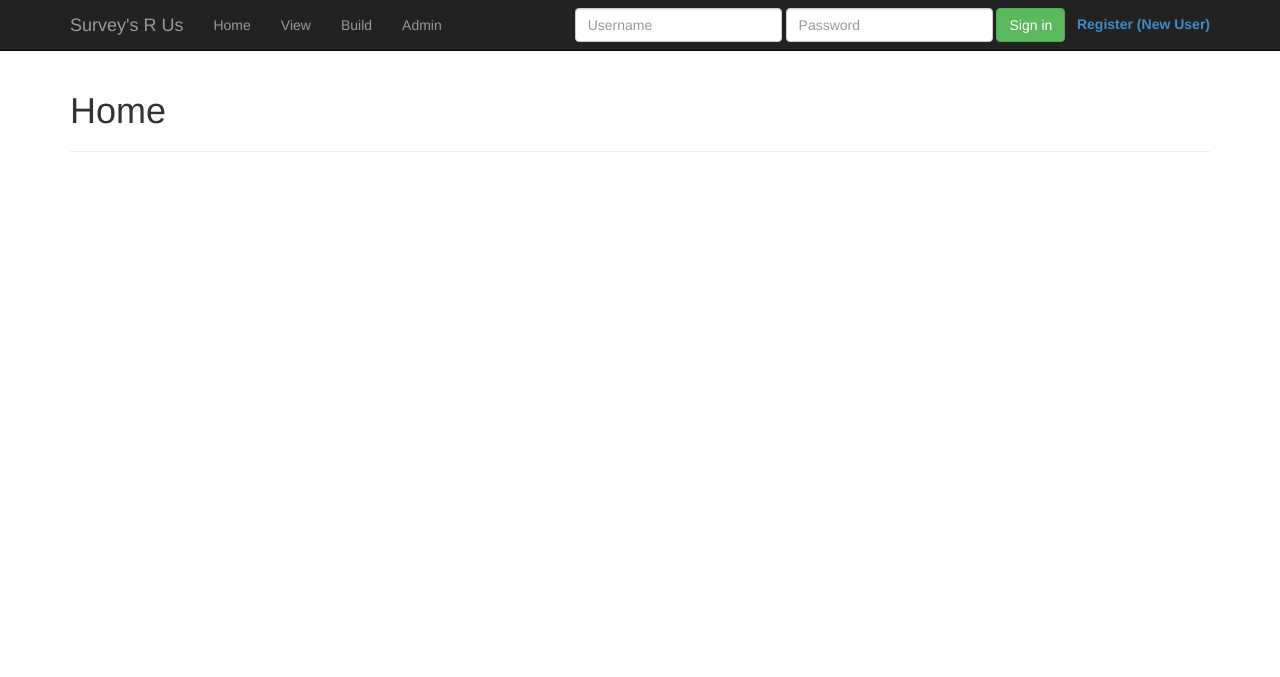
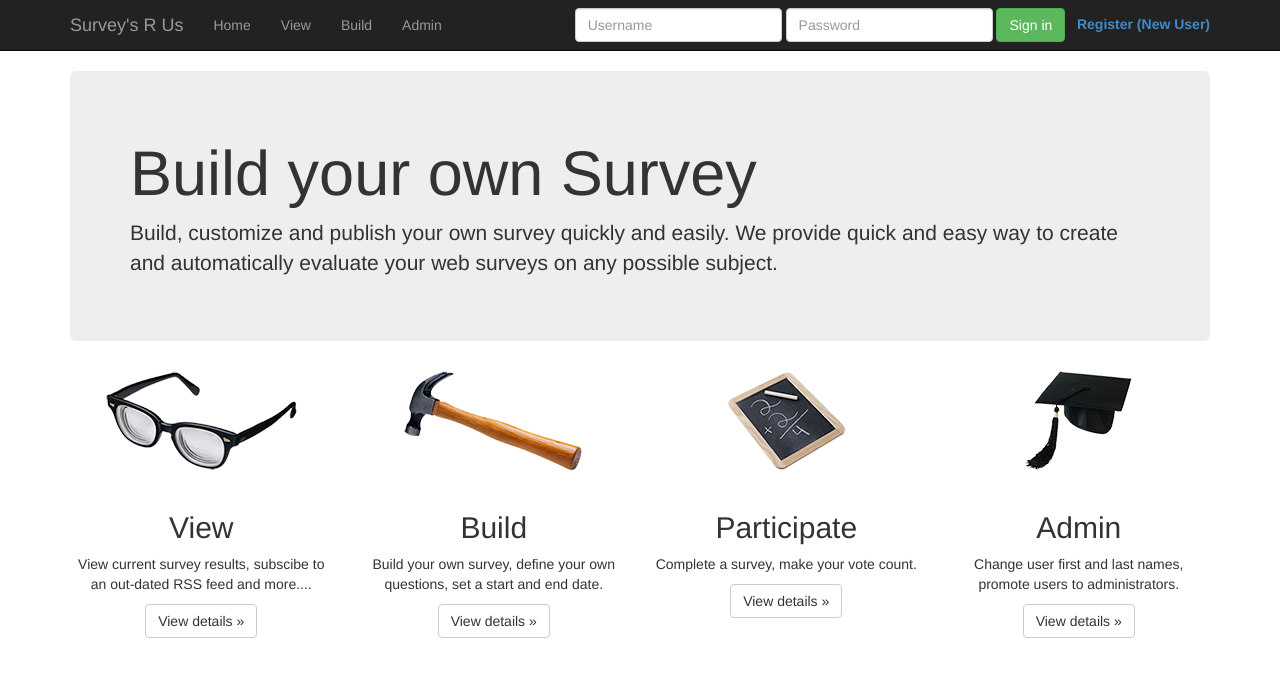
Before and after one commit to djh2020/Final1, a PHP site: page / in a window 1280 px wide. Shown: the top 677 px of the page. Run offline with PHP 8.4, Linux system fonts and the light colour scheme; data that the repository does not hold is empty; some libraries are stand-ins or nearby versions.

Commit message:
v3.2
increased hashing, added index images and links.

```diff
--- a/admin.php
+++ b/admin.php
@@ -31,7 +31,7 @@ include './include/header.inc';
 
   <?php
 
-$query = "SELECT id, first_name, last_name, user_name, type , created FROM users";
+$query = "SELECT id, first_name, last_name, user_name, type , created ,password FROM users";
 
 $result = mysql_query( $query ); // Run the query. should return true if a result resource is returned.
 
--- a/include/footer.inc
+++ b/include/footer.inc
@@ -1,3 +1,4 @@
+
 <!-- jQuery (necessary for Bootstrap's JavaScript plugins) -->
     <script src="https://ajax.googleapis.com/ajax/libs/jquery/1.11.0/jquery.min.js"></script>
     <!-- Include all compiled plugins (below), or include individual files as needed -->
--- a/include/header.inc
+++ b/include/header.inc
@@ -26,6 +26,7 @@ require_once('helper.php');
     <![endif]-->
   </head>
   <body>
+
        <div class="navbar navbar-static-top navbar-inverse " role="navigation">
       <div class="container">
         <div class="navbar-header">
--- a/index.php
+++ b/index.php
@@ -4,11 +4,69 @@ $page_title = 'Home';
 include './include/header.inc';
 
 ?>
+
+
 <div class="container">
+<section class="jumbotron">
 
-	<h1>Home</h1>
- <hr />
-</div>
+					<h1>Build your own Survey</h1>
+					<p>
+						Build, customize and publish your own survey quickly and easily.  We provide quick and easy way to create and automatically evaluate your web surveys on any possible subject.
+					</p>
+
+
+			</section>
+				</div>
+			<!--End Jumbotron-->
+
+	<div class="container main text-center">
+
+				<!-- Three columns of text below the carousel -->
+				<div class="row">
+					<div class="col-sm-3">
+						<img class="img-responsive center-block" src="images/glasses.png" alt="Generic placeholder image">
+						<br />
+						<h2>View</h2>
+
+						<p>
+							View current survey results, subscibe to an out-dated RSS feed and more....</p>
+						<p>
+							<a class="btn btn-default" href="./view.php" role="button">View details &raquo;</a>
+						</p>
+					</div><!-- /.col-lg-4 -->
+					<div class="col-sm-3">
+					<img class="img-responsive center-block" src="images/hammer.png" alt="Generic placeholder image">
+						<br />
+						<h2>Build</h2>
+						<p>
+						Build your own survey, define your own questions, set a start and end date.</p>
+						<p>
+							<a class="btn btn-default" href="./build.php" role="button">View details &raquo;</a>
+						</p>
+					</div><!-- /.col-lg-4 -->
+					<div class="col-sm-3">
+						<img class="img-responsive center-block" src="images/chalk-board.png" alt="Generic placeholder image">
+						<br /><h2>Participate</h2>
+						<p>
+							Complete a survey, make your vote count.
+						</p>
+						<p>
+							<a class="btn btn-default" href="./admin.php" role="button">View details &raquo;</a>
+						</p>
+					</div><!-- /.col-lg-4 -->
+					<div class="col-sm-3">
+						<img class="img-responsive center-block" src="images/hat.png" alt="Generic placeholder image">
+						<br /><h2>Admin</h2>
+						<p>
+							Change user first and last names, promote users to administrators.</p>
+						<p>
+							<a class="btn btn-default" href="./admin.php" role="button">View details &raquo;</a>
+						</p>
+					</div><!-- /.col-lg-4 -->
+				</div><!-- /.row -->
+			</div>
+
+
 
 <?php
 
--- a/register.php
+++ b/register.php
@@ -98,7 +98,8 @@ if ( isset( $_POST['submit'] ) ) { // Handle the form.
 
 	if ( $fname && $lname && $email && $username && $password && !$exists ) { // If everything's okay.
 		// Register the user.
-		$password_1 = md5( $password_1 );
+		//$password_1 = md5( $password_1 );
+		$password_1 = password_hash($password_1, PASSWORD_DEFAULT);
 
 
 
```
Also changed, not shown: hash.php (added, +20 -0 lines), login-old.php (added, +60 -0 lines), login.php (+17 -7 lines), css/custom.css (line endings or trailing spaces), images/chalk-board.png (added).
